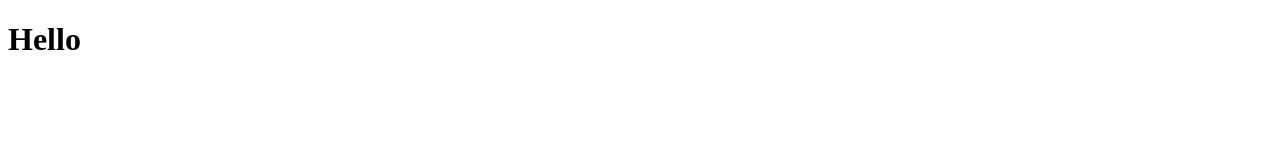
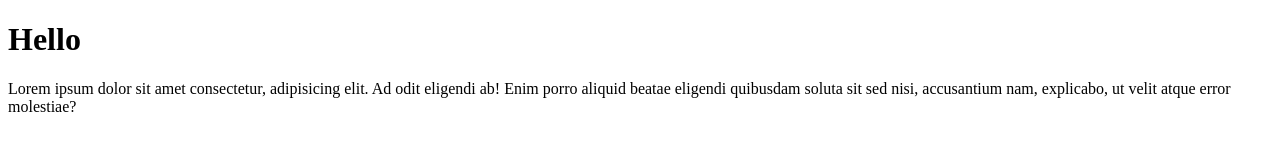
Before and after one commit to neil-gursahani/class-exercise-git, a plain HTML site: page Day 1/index.html in a window 1280 px wide. Drawn offline with Linux system fonts and the light colour scheme.

Commit message:
first branch commit

```diff
--- a/Day 1/index.html
+++ b/Day 1/index.html
@@ -7,5 +7,6 @@
 </head>
 <body>
     <h1>Hello</h1>
+    <p>Lorem ipsum dolor sit amet consectetur, adipisicing elit. Ad odit eligendi ab! Enim porro aliquid beatae eligendi quibusdam soluta sit sed nisi, accusantium nam, explicabo, ut velit atque error molestiae?</p>
 </body>
 </html>
```
